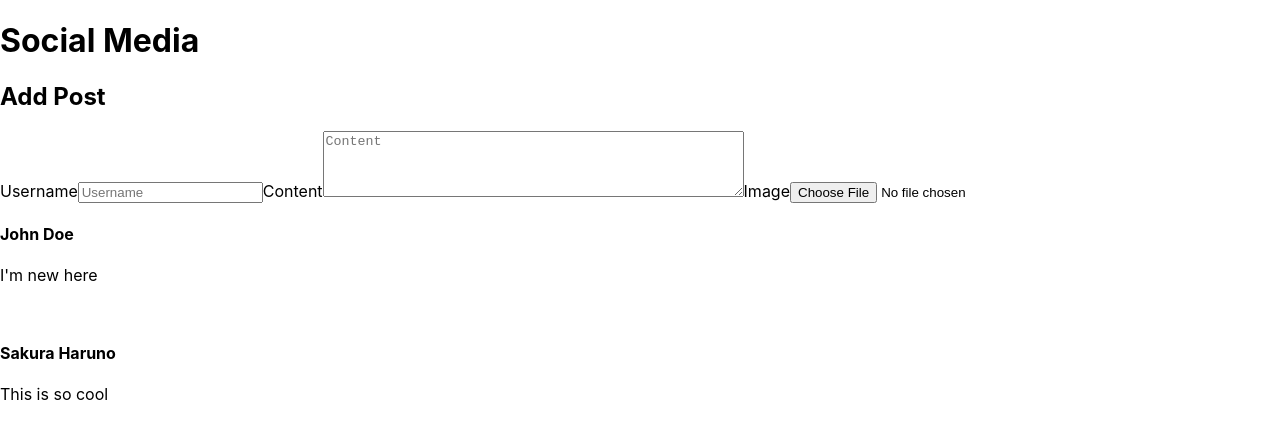
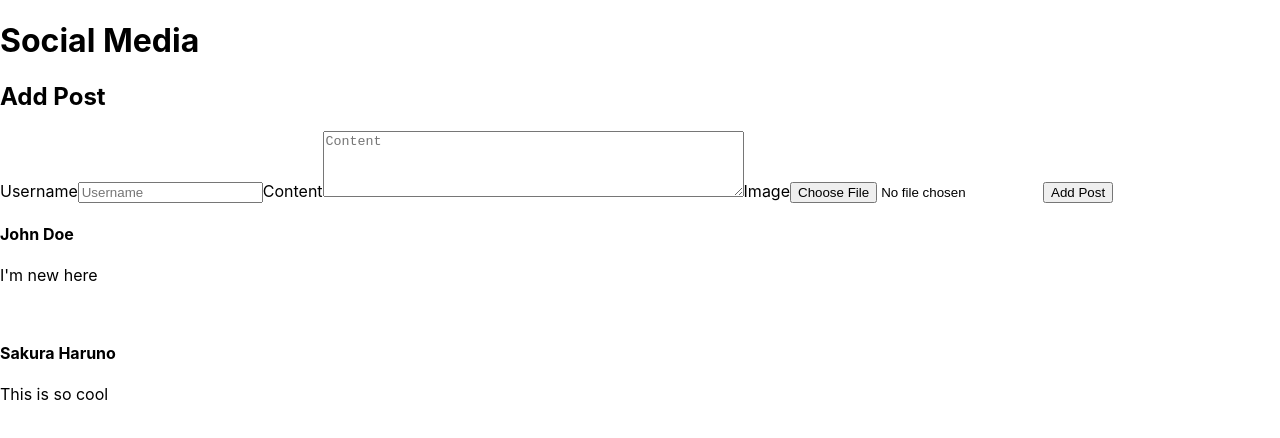
Before and after one commit to MackenzieJoyce/social-media, a Next.js app: page / in a window 1280 px wide. Shown: the top 438 px of the page. Built offline with nearby package versions, Linux system fonts and the light colour scheme.

Commit message:
Added a submit button.

```diff
--- a/components/AddPost.tsx
+++ b/components/AddPost.tsx
@@ -9,6 +9,7 @@ const AddPost = () => {
                 <textarea placeholder="Content" rows="4" cols="50" />
                 <label htmlFor="image">Image</label>
                 <input type="file" />
+                <input type="submit" value="Add Post" />
             </form>
         </>
     )
```
